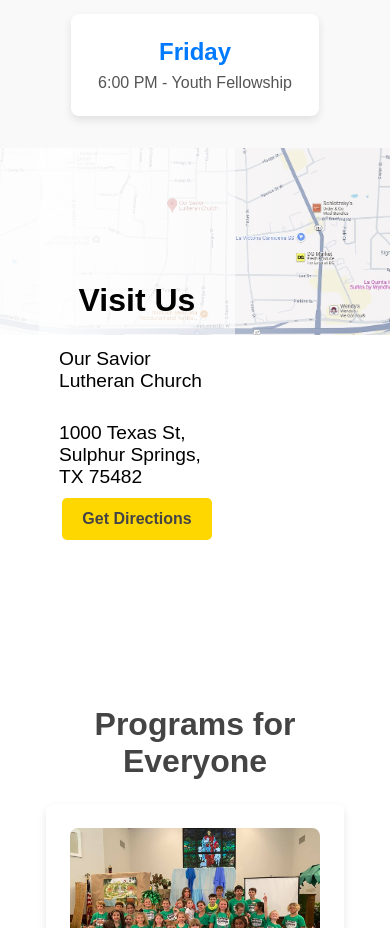
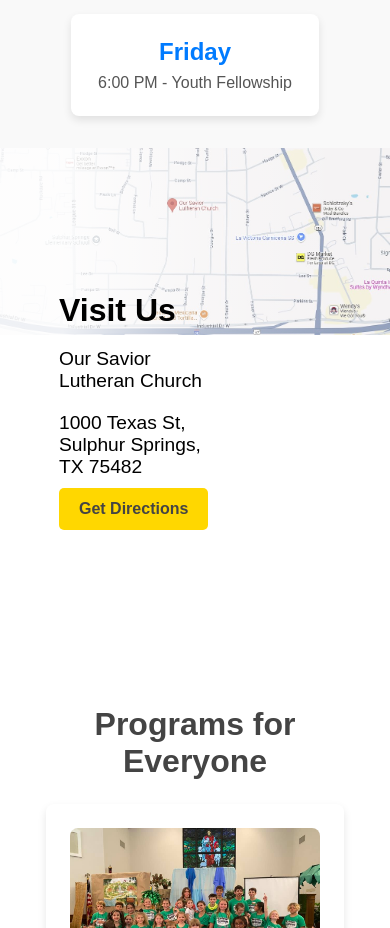
Before and after one commit to wvuarodbar/church-website, a React (Create React App) app: page / in a window 390 px wide. Shown: the part 1660-2588 px from the top of the page. Built offline with nearby package versions, Linux system fonts and the light colour scheme.

Commit message:
rebuild no mobile view

```diff
--- a/src/pages/Home.css
+++ b/src/pages/Home.css
@@ -254,22 +254,7 @@ body, .home {
   z-index: 1;
 }
 
-@media (max-width: 768px) {
-  .overlay-content {
-      position: absolute;
-      top: 0;
-      left: 0;
-      width: 100%;
-      height: 100%;
-      background-color: rgba(255, 255, 255, 0.6); /* White overlay with 60% transparency */
-      display: flex;
-      flex-direction: column;
-      justify-content: center;
-      align-items: center;
-      text-align: center;
-      padding: 20px;
-      color: #333; /* Text color for readability */
-  }
+
 
   .map-container {
       position: relative; /* Ensure overlay positions relative to the container */
@@ -279,7 +264,7 @@ body, .home {
       width: 100%;
       height: auto;
   }
-}
+
 
 
 .overlay-content {
```
